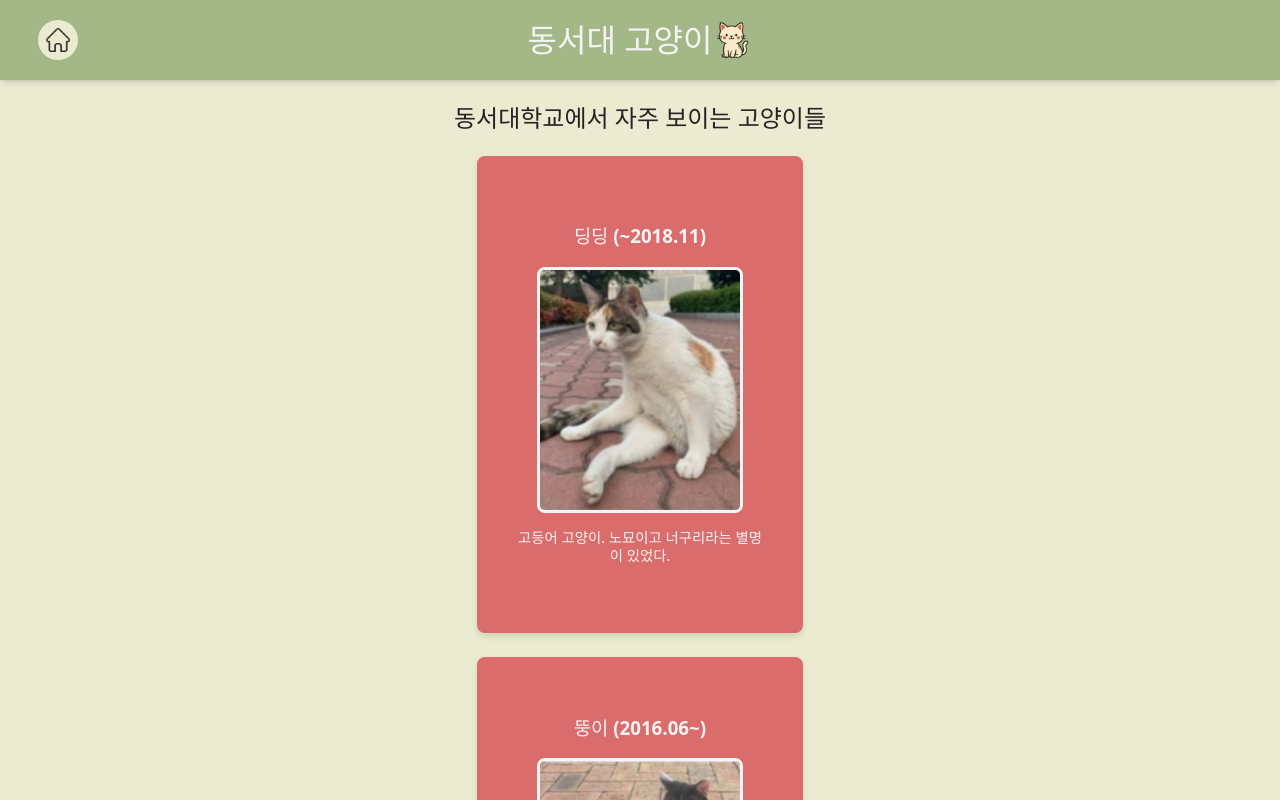
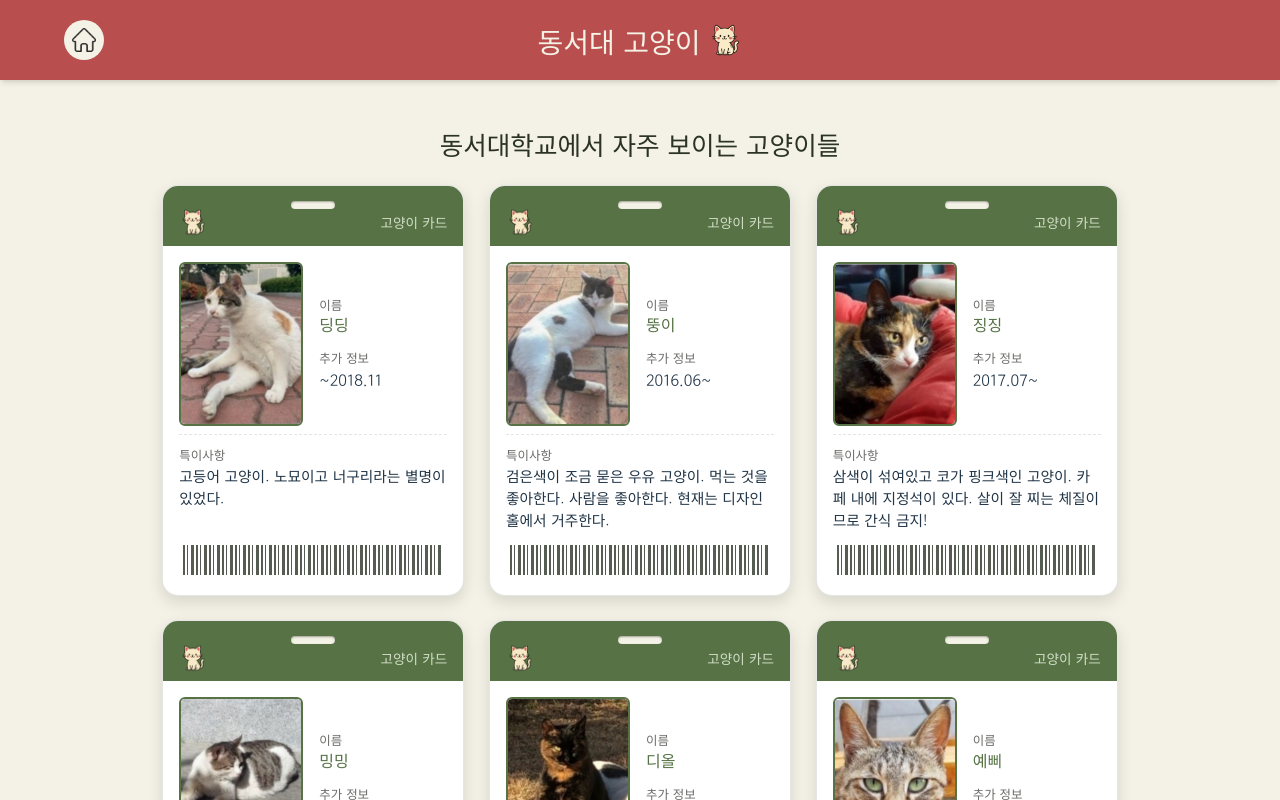
Before and after one commit to oliviatanisaputra/cat-website, a React (Vite) app: page / in a window 1280 px wide. Both pictures are taken after a click on the button "동서대 고양이 카드". Shown: the top 800 px of the page. Built offline with nearby package versions, Linux system fonts and the light colour scheme.

Commit message:
update design

```diff
--- a/src/App.css
+++ b/src/App.css
@@ -1,7 +1,8 @@
 #root {
-  /* max-width: 1280px; */
   margin: 0px;
   padding: 0px;
+  width: 100%;
+
   text-align: center;
   display: flex;
   flex-direction: column;
@@ -16,32 +17,48 @@
   min-height: 100vh;
   width: 100vw;
 
-  background-color: #EAEBD0;
+  background-color: var(--bg);
   box-shadow: 0 10px 15px -3px rgb(0 0 0 / 0.1), 0 4px 6px -4px rgb(0 0 0 / 0.1);
-  font-family: system-ui, -apple-system, BlinkMacSystemFont, "Segoe UI", Roboto, "Helvetica Neue", Arial, "Noto Sans", sans-serif, "Apple Color Emoji", "Segoe UI Emoji", "Segoe UI Symbol", "Noto Color Emoji";
+  font-family: var(--font-body);
+}
+
+main {
+  max-width: 960px;
+  margin: 0 auto;
+  padding: 1.5rem 1rem 3rem;
+}
+
+.pagetitle {
+  font-size: 1.6rem;
+  color: var(--ink);
+
 }
 
 
-/* Navigation Bar */
+/* ----- Navigation Bar ----- */
 .nav {
   margin: 0;
   height: 10vh;
   width: 100vw;
 
+  position: sticky;
+  top: 0;
+  z-index: 10;
   display: flex;
   align-items: center;
   justify-content: center;
+  gap: 0.75rem;
 
-  background-color: #A4B787;
-  color: #F4F4F4;
+  background-color: var(--coral);
+  color: var(--bg);
   line-height: 1.1;
   box-shadow: 0 4px 6px -1px rgb(0 0 0 / 0.1), 0 2px 4px -2px rgb(0 0 0 / 0.1);
 }
 
-.homebutton {
+.backhome {
   /* z-index: 1000; */
   /* position: flex; */
-  margin-left: 3vw;
+  margin-left: 5vw;
   margin-right: auto;
   /* align-self: flex-start; */
   /* top: 3vh; */
@@ -49,7 +66,8 @@
 
   width: 40px;
   height: 40px;
-  background-color: #EAEBD0;
+  background-color: var(--bg);
+  /* color: var(--ink); */
   border-radius: 50%;
 
   background-image: url("assets/home64.png");
@@ -63,119 +81,286 @@
   /* flex-direction: row; */
   align-items: center;
   /* justify-content: center; */
+  gap: 0.5rem;
+
 }
 .navtitle {
   align-self: center;
   text-align: center;
-
+  font-size: 28px;
+  font-family: var(--font-title);
+  margin-top: 5%;
+  margin-bottom: 0;
+  height: 100%;
 }
-.navcenter > img {
-  width: 30pt;
-  height: 30pt;
+.navcenter img {
+  width: 34px;
+  height: 34px;
   /* margin-right: auto; */
 }
 
 
 
-/* Home Page */
+/* ----- Home Page ----- */
 .home {
   padding: 0;
-  /* margin: 1rem; */
+  margin: 0 auto;
   display: flex;
   flex-direction: column;
   align-items: center;
   justify-items: space-between;
+  gap: 0.8rem;
+  max-width: 520px;
 }
 
-.home > button {
+.homebutton {
   margin: 1rem;
   width: 70vw;
+  /* min-width: 50vw; */
+  max-width: 600px;
   height: auto;
-
-  background-color: #DA6C6C;
-  color: #F4F4F4;
+  /* gap: 0.875rem; */
+  padding: 0 1.1rem;
+  background-color: var(--green-soft);
+  color: var(--green);
+  font-family: var(--font-title);
+  /* border: 1px solid var(--line); */
+  border-radius: var(--radius);
+  transition: transform 0.15s ease, box-shadow 0.15s ease;
+}
+.emergency {
+  background-color: var(--coral);
+  color: var(--coral-soft);
+}
+.homebutton:hover{
+  background-color: var(--green);
+  color: var(--green-soft);
+}
+.emergency:hover {
+  background-color: var(--coral-soft);
+  color: var(--coral);
 }
 
 
 
-/* CatCardsSection Page */
-.catcard {
-  height: 50vh;
-  width: 70vw;
-  max-width: 250px;
-  /* max-height: 20%; */
-  /* max-width: 80%; */
-
-  flex-direction: column;
-  align-content: center;
-  align-items: center;
-
-  background-color: #DA6C6C;
-  color: #F4F4F4;
+/* ----- CatCardsSection Page ----- */
+.catgrid {
+  display: grid;
+  grid-template-columns: repeat(auto-fill, minmax(300px, 1fr));
+  gap: 1.5rem 1.25rem;
+  justify-items: center;
 }
 
-.catcard-img {
-  height: 100%;
-  max-height: 30vh;
-  width: 80%;
-  border-radius: 8px;
+.catcard {
+  position: relative;
+  width: 100%;
+  max-width: 300px;
+  display: flex;
+  flex-direction: column;
+  overflow: hidden;
+  background-color: var(--surface);
+  border: 1px solid var(--line);
+  border-radius: 16px;
+  box-shadow: 0 6px 16px rgba(0, 0, 0, 0.12);
+  text-align: left;
+}
+
+/* the little hole for the lanyard */
+.card-slot {
+  position: absolute;
+  top: 15px;
+  left: 50%;
+  transform: translateX(-50%);
+  width: 44px;
+  height: 8px;
+  border-radius: 999px;
+  background-color: var(--bg);
+  box-shadow: inset 0 1px 2px rgba(0, 0, 0, 0.35);
+}
+.card-header {
+  display: flex;
+  align-items: center;
+  gap: 0.5rem;
+  padding: 1.4rem 1rem 0.6rem;
+  background-color: var(--green);
+  color: #FFFDF5;
+}
+.card-header img {
+  width: 28px;
+  height: 28px;
+}
+/* .card-header {
+  font-family: var(--font-title);
+  font-size: 1.1rem;
+  line-height: 1.1;
+} */
+.card-headnote {
+  margin-left: auto;
+  font-size: 0.85rem;
+  opacity: 0.9;
+  color: var(--green-soft);
+}
+
+.card-main {
+  display: flex;
+  gap: 1rem;
+  padding: 1rem 1rem 0.5rem;
+}
+
+.card-img {
+  flex-shrink: 0;
+  width: 120px;
+  aspect-ratio: 3 / 4;
   object-fit: cover;
-  border: 3px solid #F4F4F4;
+  border: 2px solid var(--green);
+  border-radius: 6px;
+  background-color: var(--green-soft);
 }
-.catcard-info {
-  /* margin-left: 2%; */
-  text-align: center;
-  font-size: 0.9em;
-  line-height: 1.3;
+
+.card-fields {
+  margin: 0;
+  display: flex;
+  flex-direction: column;
+  justify-content: center;
+  gap: 0.7rem;
+  min-width: 0;
 }
-.catcard > h3 {
-  /* margin-top: 0;
-  margin-bottom: 0; */
+.card-fields dt {
+  font-size: 0.78rem;
+  color: var(--muted);
+}
+.card-fields dd {
   margin: 0;
-  padding: 0;
-  /* color: #EAEBD0; */
+  font-size: 1rem;
 }
-.catcard > h3, p {
-  margin: 0;
-  padding: 0;
+.card-name {
+  font-family: var(--font-title);
+  font-size: 1.25rem;
+  line-height: 1.5;
+  color: var(--green);
+}
+
+.card-desc {
+  margin: 0 1rem;
+  padding: 0.7rem 0;
+  border-top: 1px dashed var(--line);
+  font-size: 0.92rem;
+  flex-grow: 1;
+}
+.card-desc b {
+  display: block;
+  font-size: 0.78rem;
+  font-weight: 400;
+  color: var(--muted);
+}
+
+/* barcode strip */
+.barcode {
+  height: 30px;
+  margin: 0.2rem 1.25rem 1.25rem;
+  background: repeating-linear-gradient(
+    90deg,
+    var(--ink) 0 2px, transparent 2px 4px,
+    var(--ink) 4px 5px, transparent 5px 8px,
+    var(--ink) 8px 11px, transparent 11px 13px
+  );
+  opacity: 0.8;
+}
+
+footer {
+  margin-top: 10px;
+  padding: 1rem;
+  font-size: 0.8rem;
+  font-style: italic;
+  color: var(--muted);
 }
 
 
-/* CatDictionarySection Page */
+/* ----- CatDictionarySection Page ----- */
+.cardlist {
+  display: flex;
+  flex-direction: column;
+  gap: 0.9rem;
+  width: 100%;
+  max-width: 600px;
+  margin: 1rem auto;
+  padding: 0 1rem;
+  box-sizing: border-box;
+  align-content: center;
+  align-self: center;
+}
+
 .dictionaryinfo {
-  padding: 0%;
-  width: 80vw;
+  background-color: var(--green-soft);
+  /* border: 1px solid var(--line); */
+  border-radius: var(--radius);
+  overflow: hidden;
+  /* max-width: inherit; */
+  padding: 0;
+  margin: 0;
 }
-.dictionaryinfo > button {
-  width: 80vw;
-  background-color: #DA6C6C;
-  color: #F4F4F4;
+
+.dictionaryinfo p {
+  margin: 0;
+  font-size: 1rem;
+}
+
+.dictionaryinfo-button {
+  display: flex;
+  align-items: center;
+  justify-content: space-between;
+  gap: 1rem;
+  width: 100%;
+  padding: 1rem 1.1rem;
+  text-align: left;
+  background: none;
+  /* font-family: var(--font-title); */
+  /* font-size: 1.15rem; */
+  color: var(--green-soft);
+  background-color: var(--green);
+}
+.dictionaryinfo-button:hover {
+  background-color: var(--green-soft);
+  color: var(--green);
+}
+.chevron {
+  flex-shrink: 0;
+  transition: transform 0.2s ease;
+}
+.chevron.open {
+  transform: rotate(180deg);
 }
 .dictionaryinfo-info {
-  margin-left: 5%;
-  margin-right: 5%;
-  margin-bottom: 5%;
+  padding: 0.25rem 1.1rem 1.1rem;
+  border-top: 1px solid var(--line);
+  padding-top: 0.9rem;
   text-align: justify;
 }
+.dictionaryinfo-info ul {
+  list-style: none;
+  margin: 0;
+  padding: 0;
+  display: flex;
+  flex-direction: column;
+  gap: 0.6rem;
+}
 
-
-/* EmergencySection Page */
+/* ----- EmergencySection Page ----- */
 .emergencyinfo {
-  margin-left: 5%;
-  margin-right: 5%;
-  margin-bottom: 5%;
-  /* width: 80vw;
-  max-width: 400px; */
-  padding: 5%;
-  background-color: #DA6C6C;
+  margin: 1.2rem auto;
+  padding: 1.2rem 1.3rem 1.4rem;
+  max-width: 600px;
   text-align: justify;
-  color: #F4F4F4;
+  background-color: var(--coral-soft);
+  border-left: 6px solid var(--coral);
+  border-radius: var(--radius);
 }
 .emergencyinfo > h3 {
   margin: 0;
   padding: 0;
   width: 100%;
-  color: #EAEBD0;
+  color: var(--coral);
+  font-family: var(--font-title);
 }
 .emergencyinfo > ol, li {
   margin: 0 0 0 3%;
--- a/src/App.jsx
+++ b/src/App.jsx
@@ -32,7 +32,7 @@ function App() {
       <header className="nav">
         {view !== 'home' ? (
         // If the view is not 'home' (if it is true(?)), make a button to go back to 'home' (the previous page).
-          <button onClick={() => setView('home')} className="homebutton"></button>
+          <button onClick={() => setView('home')} className="backhome"></button>
         ) : (
         // (If it is false(:)) if the view is 'home', just fill up the button with an empty space.
           <div ></div>
--- a/src/components/CatCardsSection.jsx
+++ b/src/components/CatCardsSection.jsx
@@ -1,3 +1,4 @@
+import icon from '../assets/cat-icon.png'
 import img1 from '../assets/dingding.png'
 import img2 from '../assets/ttungi.png'
 import img3 from '../assets/jingjing.png'
@@ -14,127 +15,150 @@ import img13 from '../assets/ppotto.png'
 import img14 from '../assets/kkami.png'
 
 // Information of cats in Dongseo University
-
-const CatCardsSection = () => {
 const cats = [
     {
         id: 1,
         name: "딩딩 (~2018.11)",
-            date: "",
         description: "고등어 고양이. 노묘이고 너구리라는 별명이 있었다.",
         img: img1
     },
     {
         id: 2,
         name: "뚱이 (2016.06~)",
-            date: "",
         description: "검은색이 조금 묻은 우유 고양이. 먹는 것을 좋아한다. 사람을 좋아한다. 현재는 디자인홀에서 거주한다.",
         img: img2
     },
     {
         id: 3,
         name: "징징 (2017.07~)",
-            date: "",
         description: "삼색이 섞여있고 코가 핑크색인 고양이. 카페 내에 지정석이 있다. 살이 잘 찌는 체질이므로 간식 금지!",
         img: img3
     },
     {
         id: 4,
         name: "밍밍 (2016.06~)",
-            date: "",
         description: "치즈가 약간 묻은 우유고양이. 몸집이 작고 순하다.",
         img: img4
     },
     {
         id: 5,
         name: "디올",
-            date: "",
         description: "검은색이 주된 카오스 고양이. 사람을 좋아하지 않는다. 학교 안에서 마주쳤다면 운세가 좋은 것!",
         img: img5
     },
     {
         id: 6,
         name: "예삐",
-            date: "",
         description: "고등어 고양이. 우진 아파트에 주로 거주한다.",
         img: img6
     },
     {
         id: 7,
         name: "딸기",
-            date: "",
-            description: "배가 하얀 구등어 고양이. 사람을 좋아하지 않는다. 글로벌빌리지에 주로 거주한다.",
+        description: "배가 하얀 고등어 고양이. 사람을 좋아하지 않는다. 글로벌빌리지에 주로 거주한다.",
         img: img7
     },
     {
         id: 8,
         name: "머루 (2018.01~)",
-            date: "",
         description: "어깨에 문신을 한 고등어 고양이. 사람을 좋아하지 않는다.",
         img: img8
     },
     {
         id: 9,
         name: "달래 (2018.01~)",
-            date: "",
         description: "귀가 까만 삼색 고양이. 사람을 좋아하지 않는다. 몸집이 작은 편이다.",
         img: img9
     },
     {
         id: 10,
         name: "앵두 (2019.06~)",
-            date: "",
         description: "콧수염에 커피가 잔뜩묻은 고등어 고양이. 사람을 아주 좋아한다. *현재 심한 구내염을 앓고있다.",
         img: img10
     },
     {
         id: 11,
         name: "체리 (2019.06~)",
-            date: "",
         description: "코를 조금 흘린 젖소 고양이. 사람을 좋아한다.",
         img: img11
     },
     {
         id: 12,
         name: "자두 (성묘 추정)",
-            date: "",
         description: "젖소 고양이. 앵두, 체리와 친하다.",
         img: img12
     },
     {
         id: 13,
         name: "뽀또 (성묘 추정)",
-            date: "",
         description: "치즈 고양이. 친화력이 좋다. 글로벌빌리지 건물에서 자주 출몰한다.",
         img: img13
     },
     {
         id: 14,
         name: "까미",
-            date: "",
         description: "털이 전체적으로 까맣고 어린 고양이. 사람을 좋아하나, 여기저기 돌아다닌다.",
         img: img14
     },
 ];
 
+// "딩딩 (~2018.11)" -> { title: "딩딩", since: "~2018.11" }
+const splitName = (name) => {
+    const match = name.match(/^(.*?)\s*\((.*)\)$/);
+    return match
+    ? { title: match[1], since: match[2] }
+    : { title: name, since: null};
+}
 
+const CatCardsSection = () => {
     return (
         <div>
             <h2 className="pagetitle">동서대학교에서 자주 보이는 고양이들</h2>
             {/* <p className="titledescription">동서대학교에서 자주 보이는 고양이들을 소개해드리겠습니다!</p> */}
-            <div className="cardslist">
-                {cats.map((cat) => (
-                // Making card for each cats
-                    <div key={cat.id} className="card catcard">
-                        <h3>{cat.name}</h3>
-                        <img src={cat.img} alt="cat pic" className="catcard-img"/>
-                        <div className="catcard-info">
-                            {/* <p>{cat.date}</p> */}
-                            <p>{cat.description}</p>
+
+            <div className="catgrid">
+                {cats.map((cat) => {
+                    const {title, since} = splitName(cat.name);
+                    return (
+                        <article key={cat.id} className="catcard">
+                            {/* 1. The slot at the top */}
+                            <div className="card-slot" aria-hidden="true"></div>
+
+                            {/* 2. The header of the card (green) */}
+                            <header className="card-header">
+                                <img src={icon} alt="" />
+                                <span className="card-headnote">고양이 카드</span>
+                            </header>
+
+                            {/* 3. The main content of the card */}
+                            <div className="card-main">
+                                <img src={cat.img} alt={`고양이 ${title}`} className="card-img"/>
+                                <dl className="card-fields">
+                                    <div>
+                                        <dt>이름</dt>
+                                        <dd className="card-name">{title}</dd>
                                     </div>
+                                    <div>
+                                        <dt>추가 정보</dt>
+                                        <dd className="card-note">{since || '미상'}</dd>
                                     </div>
-                ))}
+                                </dl>
                             </div>
+
+                            {/* 4. The description of the card */}
+                            <p className="card-desc">
+                                <b>특이사항</b>
+                                {cat.description || '정보 없음'}
+                            </p>
+                            <div className="barcode" aria-hidden="true"></div>
+
+                        </article>
+
+                        );
+                    })}
+            </div>
+
+            <footer>바코드는 디자인 요소로, 실제 스캔은 불가합니다.</footer>
         </div>
     )
 };
--- a/src/components/Home.jsx
+++ b/src/components/Home.jsx
@@ -4,7 +4,7 @@ function Home({ onNavigate }) {
             <h2 className="pagetitle">무엇을 도와드릴까요?</h2>
             {/* <p className="titledescription"></p> */}
 
-            <button id="catcards" onClick={() => onNavigate('catcards')}>
+            <button className="homebutton" id="catcards" onClick={() => onNavigate('catcards')}>
                 <div id="icon"></div>
                 <div>
                     <h3>동서대 고양이 카드</h3>
@@ -12,7 +12,7 @@ function Home({ onNavigate }) {
                 </div>
             </button>
 
-            <button onClick={() => onNavigate('dictionary')}>
+            <button className="homebutton" onClick={() => onNavigate('dictionary')}>
                 <div id="icon"></div>
                 <div>
                     <h3>고양이 사전</h3>
@@ -20,7 +20,7 @@ function Home({ onNavigate }) {
                 </div>
             </button>
 
-            <button onClick={() => onNavigate('emergency')}>
+            <button className="homebutton emergency" onClick={() => onNavigate('emergency')}>
                 <div id="icon"></div>
                 <div>
                     <h3>비상 상황 발생 시</h3>
--- a/src/index.css
+++ b/src/index.css
@@ -1,8 +1,28 @@
-:root, body {
+@import url('https://fonts.googleapis.com/css2?family=Gowun+Dodum&family=Jua&display=swap');
+
+:root {
+  --bg: #F4F2E6;
+  /* EAEBD0 */
+  --surface: #FFFFFF;
+  --ink: #2B3326;
+  --muted: #6a6c69;
+  --green: #577346;
+  /* A4B787 */
+  --green-soft: #E1E9D5;
+  --coral: #B94E4E;
+  --coral-soft: #F8E6E1;
+  --line: rgba(43, 51, 38, 0.12);
+  --radius: 14px;
+
+  --font-body: 'Gowun Dodum', system-ui, -apple-system, 'Segoe UI', sans-serif;
+  --font-title: 'Jua', 'Gowun Dodum', system-ui, sans-serif;
+}
+
+body {
   padding: 0;
   margin: 0;
 
-  font-family: system-ui, Avenir, Helvetica, Arial, sans-serif;
+  font-family: var(--font-body);
   line-height: 1.5;
   font-weight: 400;
 
@@ -16,11 +36,8 @@
   -moz-osx-font-smoothing: grayscale;
 }
 
-h2 {
+/* h2 {
   color: #242424;
-}
-/* h3, ol, li, p {
-  margin: 0;
 } */
 
 .titledescription {
@@ -32,10 +49,33 @@ h2 {
   text-align: center;
 }
 
+.pagetitle {
+  font-size: 0.875rem;
+}
+
+p {
+  margin: 0;
+}
+
+button {
+  font: inherit;
+  color: inherit;
+  border: none;
+  cursor: pointer;
+}
+
+:focus-visible {
+  outline: 3px solid var(--coral);
+  outline-offset: 2px;
+}
+
+a {
+  color: var(--coral);
+}
 
 
 
-button {
+/* button {
   width: 80vw;
   max-width: 400px;
 
@@ -46,7 +86,6 @@ button {
   font-weight: 500;
   font-family: inherit;
   cursor: pointer;
-  /* transition: all 0.1s ease; */
   background-color: #F4F4F4;
   color: #242424;
 }
@@ -55,12 +94,11 @@ button:hover {
 }
 button:active {
   transform: translateY(1px);
-  /* box-shadow: 0 2px 4px rgba(0, 0, 0, 0.2) inset;  */
-}
+} */
 
 
 /* cards */
-.cardslist {
+/* .cardslist {
   margin: 0;
   display: flex;
   flex-direction: column;
@@ -85,7 +123,7 @@ button:active {
   gap: 1rem;
   transition: transform 0.2s ease;
 }
-
+ */
 
 
 @media (prefers-color-scheme: light) {
```
Also changed, not shown: src/components/CatDictionarySection.jsx (+34 -22 lines). Lines whose indentation alone changed are shown as unchanged.
